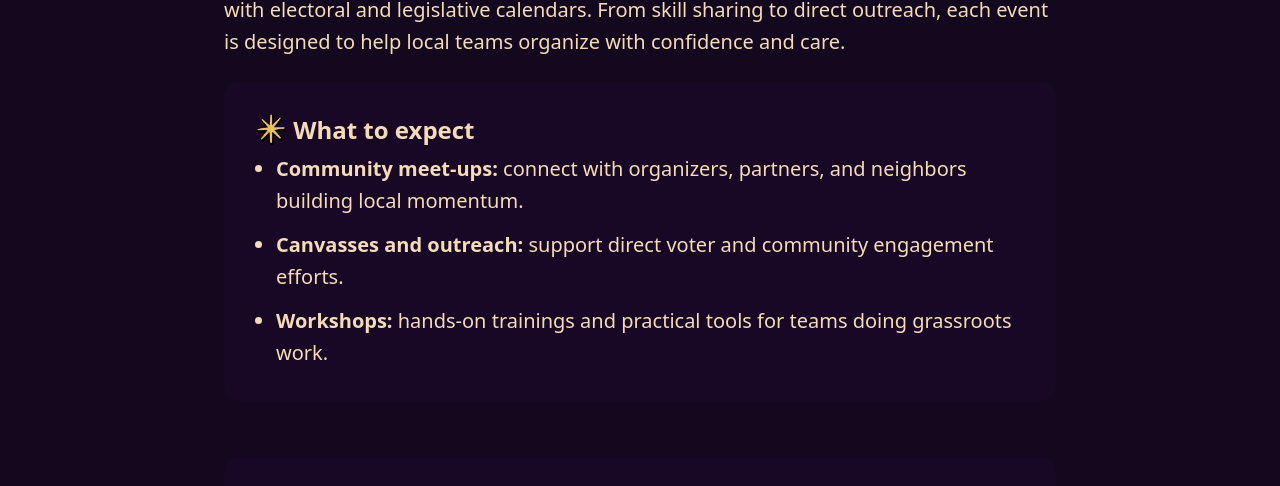
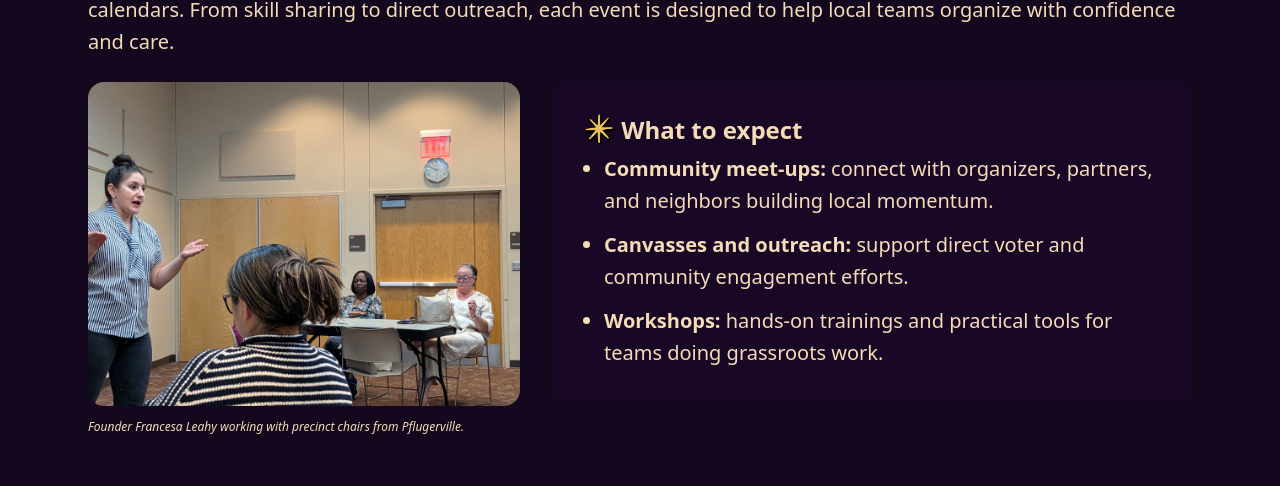
Before and after one commit to b59-studio/spark, a Next.js app: page /events in a window 1280 px wide. Shown: the part 292-778 px from the top of the page. Built offline with nearby package versions, Linux system fonts and the light colour scheme; no server answers.

Commit message:
fran event pic

```diff
--- a/src/app/events/page.tsx
+++ b/src/app/events/page.tsx
@@ -1,4 +1,5 @@
 import type { Metadata } from "next";
+import Image from "next/image";
 import NewsletterSignup from "@/components/NewsletterSignup";
 
 export const metadata: Metadata = {
@@ -23,13 +24,31 @@ export default function EventsPage() {
   const isCalendarReady = hasEmbedCalendar || hasAddCalendarLink;
 
   return (
-    <div className="spark-page-narrow">
+    <div className="mx-auto max-w-6xl px-3 py-12 sm:px-4 sm:py-16 lg:px-6 lg:py-20">
       <h1 className="heading-xl mb-6">Events</h1>
       <p className="body-md mb-6">
         TX*SPARK events bring neighbors together for practical, year-round civic action aligned with electoral and legislative calendars. From skill sharing to direct outreach, each event is designed to help local teams organize with confidence and care.
       </p>
 
-      <section className="spark-panel rounded-2xl p-6 sm:p-8">
+      <section className="mb-8 grid gap-8 lg:grid-cols-[minmax(0,27rem)_minmax(0,1fr)] lg:items-start lg:gap-8">
+        <figure className="min-w-0">
+          <div className="overflow-hidden rounded-2xl">
+            <Image
+              src="/francescateaching.jpg"
+              alt="Founder Francesa Leahy leading a workshop with precinct chairs from Pflugerville."
+              width={2048}
+              height={1536}
+              className="h-auto w-full object-cover"
+              sizes="(max-width: 1023px) 100vw, 432px"
+              priority
+            />
+          </div>
+          <figcaption className="body-sm mt-3 italic text-spark-gold">
+            Founder Francesa Leahy working with precinct chairs from Pflugerville.
+          </figcaption>
+        </figure>
+
+        <div className="min-w-0 spark-panel rounded-2xl p-6 sm:p-8">
           <h2 className="heading-md mb-4">What to expect</h2>
           <ul className="space-y-3 body-md list-disc pl-5">
             <li>
@@ -42,6 +61,7 @@ export default function EventsPage() {
               <strong>Workshops:</strong> hands-on trainings and practical tools for teams doing grassroots work.
             </li>
           </ul>
+        </div>
       </section>
 
       <section className="mt-14 spark-panel rounded-2xl p-6 sm:p-8">
```
Lines whose indentation alone changed are shown as unchanged.
